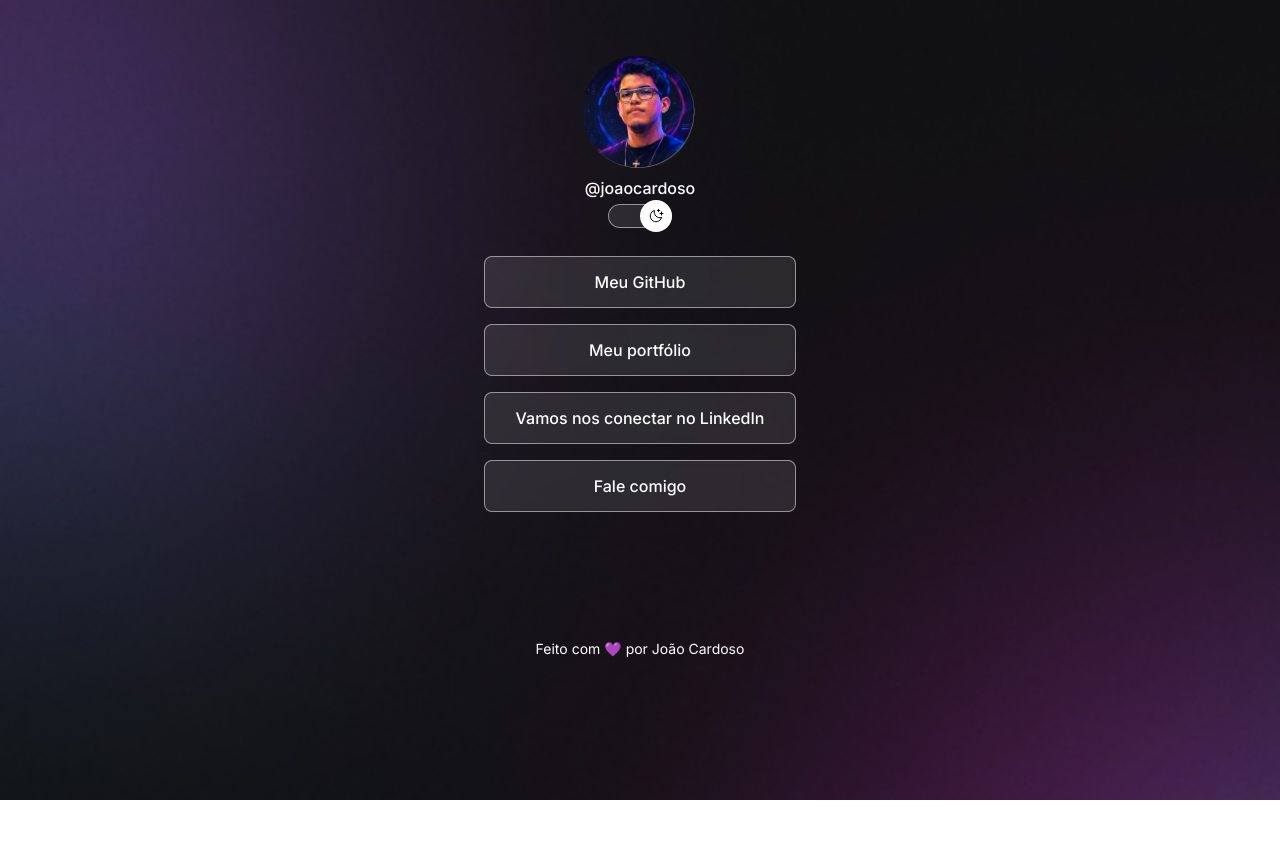
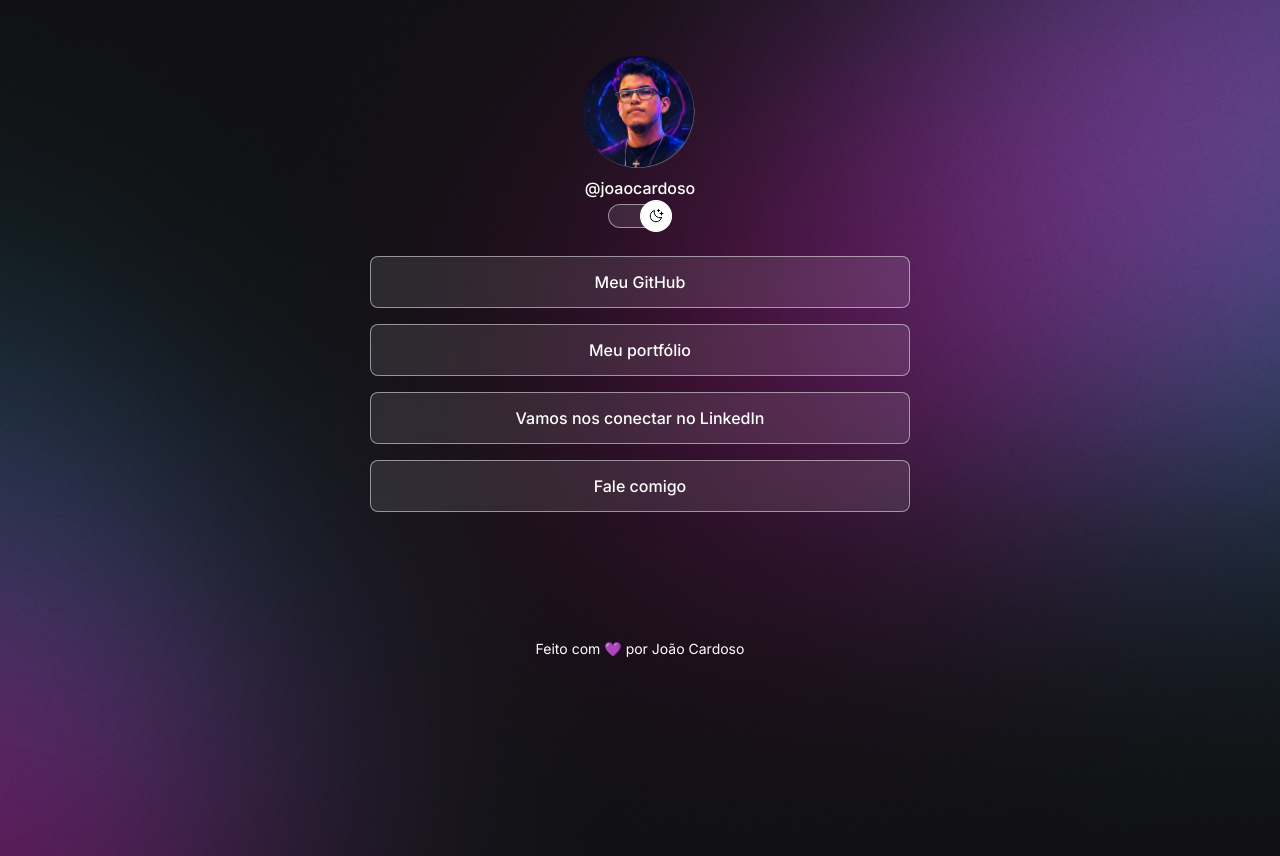
Before and after one commit to joaocardoso17/DevLinks, a plain HTML site: page index.html in a window 1280 px wide. Before the commit the page ends 800 px from the top, so only its background shows below. Drawn offline with nearby package versions, Linux system fonts and the light colour scheme.

Commit message:
change background based on media queries

```diff
--- a/style.css
+++ b/style.css
@@ -32,6 +32,7 @@ body {
   background-size: cover;
    versão profissional abaixo-->*/
   background: var(--bg-url) no-repeat top center/cover;
+  height: 100vh;
 }
 
 body * {
@@ -40,7 +41,8 @@ body * {
 }
 
 #container {
-  width: 360px;
+  width: 100%;
+  max-width: 588px;
   margin: 56px auto 0px;
   padding: 0 24px;
 }
@@ -61,9 +63,9 @@ body * {
   margin-top: 8px;
 }
 #switch {
- position: relative;
- width: 64px;
- margin: 4px auto;
+  position: relative;
+  width: 64px;
+  margin: 4px auto;
 }
 /* switch */
 #switch button {
@@ -78,7 +80,9 @@ body * {
   right: 0;
   z-index: 1;
   transform: translateY(-50%);
-  transition: left 0.2s, right 0.2s;
+  transition:
+    left 0.2s,
+    right 0.2s;
 }
 
 #switch span {
@@ -94,7 +98,9 @@ body * {
 .light #switch button {
   left: 0;
   right: initial;
-  transition: right 0.2s, left 0.2s;
+  transition:
+    right 0.2s,
+    left 0.2s;
 }
 /* links */
 ul {
@@ -152,3 +158,12 @@ footer {
   text-align: center;
   font-size: 14px;
 }
+/* media queries */
+@media (min-width: 700px) {
+  :root {
+    --bg-url: url(./assets/bg-desktop.jpg);
+  }
+  .light {
+    --bg-url: url(./assets/bg-desktop-light.jpg);
+  }
+}
```
